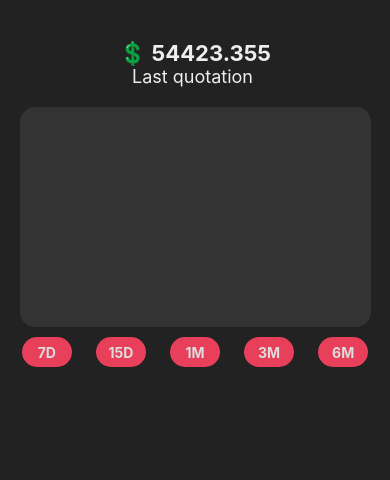
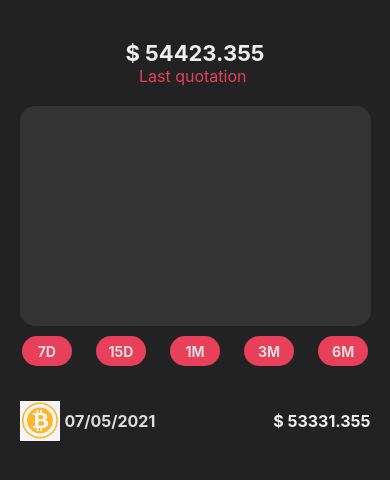
Before and after one commit to TiagoBarros01/aboutCoin, a React Native app: screen / in a window 390 px wide. Shown: the top 480 px of the page. Built offline with nearby package versions, Linux system fonts and the light colour scheme.

Commit message:
style: Creates a QuotationDate

```diff
--- a/src/components/QueryButton/index.tsx
+++ b/src/components/QueryButton/index.tsx
@@ -10,7 +10,7 @@ interface Props {
 export function QueryButton ({ text }: Props) {
   return (
     <View>
-      <BtnContainer>
+      <BtnContainer activeOpacity={0.6}>
         <QueryText>{text}</QueryText>
       </BtnContainer>
     </View>
--- a/src/screens/Home.tsx
+++ b/src/screens/Home.tsx
@@ -1,6 +1,7 @@
+/* eslint-disable global-require */
 import React from 'react';
 import {
-  ScrollView, StatusBar,
+  StatusBar, Text, View,
 } from 'react-native';
 
 import { QueryButton } from '../components/QueryButton';
@@ -11,6 +12,13 @@ import {
   QuotaText,
   HistoricGraphic,
   FilterContainer,
+  QuotationWrapper,
+  CardLeft,
+  CardRight,
+  BitCoinImage,
+  CardLeftContent,
+  CurrentDayQuotation,
+  PriceText,
 } from '../styles/screens/Home';
 
 export default function Home() {
@@ -18,7 +26,7 @@ export default function Home() {
     <Wrapper>
       <StatusBar backgroundColor="#f50d41" barStyle="light-content" />
       <QuotaContainer>
-        <CurrentQuotaText>💲 54423.355</CurrentQuotaText>
+        <CurrentQuotaText>$ 54423.355</CurrentQuotaText>
         <QuotaText>Last quotation </QuotaText>
       </QuotaContainer>
       <HistoricGraphic />
@@ -29,6 +37,19 @@ export default function Home() {
         <QueryButton text="3M" />
         <QueryButton text="6M" />
       </FilterContainer>
+      <QuotationWrapper>
+        <CardLeft>
+          <CardLeftContent>
+            <BitCoinImage
+              source={require('../img/coinLogo.jpg')}
+            />
+            <CurrentDayQuotation>07/05/2021</CurrentDayQuotation>
+          </CardLeftContent>
+        </CardLeft>
+        <CardRight>
+          <PriceText>$ 53331.355</PriceText>
+        </CardRight>
+      </QuotationWrapper>
       {/* <ScrollView /> */}
     </Wrapper>
   );
--- a/src/styles/screens/Home.ts
+++ b/src/styles/screens/Home.ts
@@ -20,12 +20,12 @@ export const QuotaContainer = styled.View`
 export const CurrentQuotaText = styled.Text`
   font-weight: bold;
   font-size: 22px;
-  color: #eee;
+  color: ${(props) => props.theme.colors.title};
 `;
 
 export const QuotaText = styled.Text`
-  font-size: 18px;
-  color: #eee;
+  font-size: 16px;
+  color: ${(props) => props.theme.colors.red};
 `;
 
 export const HistoricGraphic = styled.View`
@@ -47,3 +47,57 @@ export const FilterContainer = styled.View`
 
   padding-top: 10px;
 `;
+
+export const QuotationWrapper = styled.View`
+  background: ${(props) => props.theme.colors.background};
+
+  width: 90%;
+
+  margin-top: 20px;
+
+  border-radius: 15px;
+
+  flex-direction: row;
+  align-items: center;
+
+  padding-top: 15px;
+  padding-bottom: 15px;
+`;
+
+export const CardLeft = styled.View`
+  width: 40%;
+  align-items: flex-start;
+
+`;
+
+export const CardLeftContent = styled.View`
+  flex-direction: row;
+  align-items: center;
+`;
+
+export const BitCoinImage = styled.Image`
+  width: 40px;
+  height: 40px;
+`;
+
+export const CurrentDayQuotation = styled.Text`
+  font-size: 16px;
+  font-weight: bold;
+  color: ${(props) => props.theme.colors.text};
+
+  padding-left: 5px;
+`;
+
+export const CardRight = styled.View`
+  width: 60%;
+  align-items: flex-end;
+
+`;
+
+export const PriceText = styled.Text`
+  font-size: 16px;
+  font-weight: bold;
+  color: ${(props) => props.theme.colors.title};
+
+  padding-left: 5px;
+`;
```
